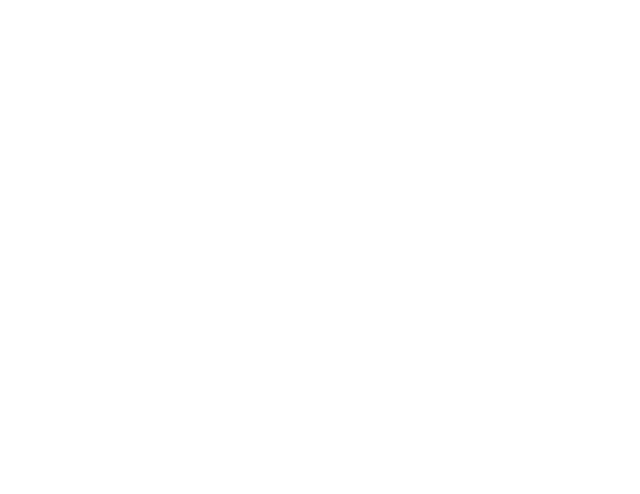
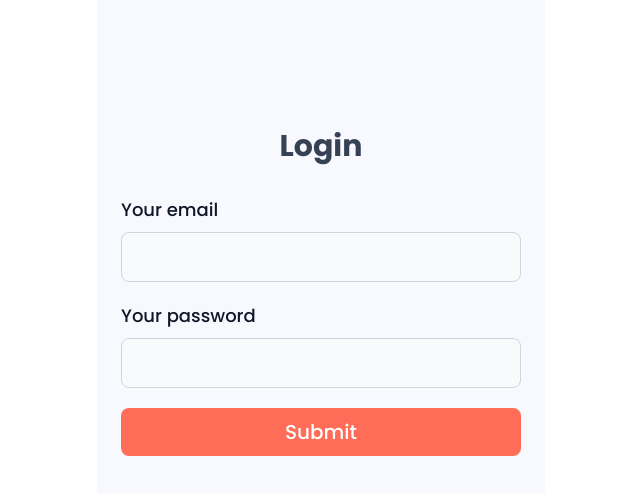
Before and after one commit to z4fL/food-order-app, a React (Vite) app: page /login in a window 1280 px wide. Before the commit this address had no page. Shown: the top 494 px of the page, without its empty margins (319-959 px from the left). Built offline with nearby package versions, Linux system fonts and the light colour scheme.

Commit message:
feat: add admin dashboard and login components; update routing in App

```diff
--- a/package.json
+++ b/package.json
@@ -12,6 +12,7 @@
   "dependencies": {
     "@heroicons/react": "^2.2.0",
     "@tailwindcss/vite": "^4.1.5",
+    "axios": "^1.9.0",
     "react": "^19.0.0",
     "react-dom": "^19.0.0",
     "react-router": "^7.6.0",
--- a/src/App.jsx
+++ b/src/App.jsx
@@ -7,6 +7,8 @@ import Cart from "./components/Cart";
 import DetailOrder from "./components/DetailOrder";
 import ScrollToTop from "./utilities/ScrollToTop";
 import SplashScreen from "./components/SplashScreen";
+import Dashboard from "./components/admin/Dashboard";
+import Login from "./components/admin/Login";
 
 function App() {
   const [showSplash, setShowSplash] = useState(
@@ -29,6 +31,8 @@ function App() {
         <Route index element={<Home />} />
         <Route path="cart" element={<Cart />} />
         <Route path="detail-order" element={<DetailOrder />} />
+        <Route path="dashboard" element={<Dashboard />} />
+        <Route path="login" element={<Login />} />
       </Routes>
     </CartProvider>
   );
--- /dev/null
+++ b/src/components/admin/Dashboard.jsx
@@ -0,0 +1,7 @@
+const Dashboard = () => {
+  return (
+    <div>Dashboard</div>
+  )
+}
+
+export default Dashboard
--- /dev/null
+++ b/src/components/admin/Login.jsx
@@ -0,0 +1,109 @@
+import axios from "axios";
+import { useEffect, useState } from "react";
+import { useNavigate } from "react-router";
+
+const Login = () => {
+  const [email, setEmail] = useState("");
+  const [password, setPassword] = useState("");
+
+  const [error, setError] = useState("");
+
+  const navigate = useNavigate();
+
+  useEffect(() => {
+    if (localStorage.getItem("access_token")) {
+      navigate("/dashboard");
+    }
+  });
+
+  const handleLogin = async (e) => {
+    e.preventDefault();
+
+    const formData = new FormData();
+    formData.append("email", email);
+    formData.append("password", password);
+
+    await axios
+      .post("http://localhost:8000/api/login", formData)
+      .then((res) => {
+        localStorage.setItem("access_token", res.data.access_token);
+
+        navigate("/dashboard");
+      })
+      .catch((error) => {
+        const errorStatus = error.response.status;
+
+        if (errorStatus == 401) {
+          setError("Email atau Password salah!");
+        } else {
+          setError(error.response.statusText);
+        }
+      });
+  };
+
+  return (
+    <div className="mx-auto min-h-screen max-w-md bg-[#F8F8FF] relative">
+      <div className="relative px-6 pb-14">
+        <h3 className="pt-32 font-poppins font-bold text-3xl text-center text-gray-700">
+          Login
+        </h3>
+        <div className="mt-8">
+          {error.length != 0 && (
+            <div
+              className="p-4 mb-4 text-lg text-red-800 rounded-lg bg-red-50"
+              role="alert"
+            >
+              {error}
+            </div>
+          )}
+
+          <form
+            onSubmit={handleLogin}
+            className="flex flex-col justify-center font-poppins"
+          >
+            <div className="mb-5">
+              <label
+                htmlFor="email"
+                className="block mb-2 text-lg font-medium text-gray-900"
+              >
+                Your email
+              </label>
+              <input
+                type="email"
+                id="email"
+                value={email}
+                onChange={(e) => setEmail(e.target.value)}
+                className="bg-gray-50 border border-gray-300 text-gray-900 text-lg rounded-lg focus:outline focus:outline-[#FF6D58] focus:border-[#FF6D58] block w-full p-2.5"
+                required
+              />
+            </div>
+            <div className="mb-5">
+              <label
+                htmlFor="password"
+                className="block mb-2 text-lg font-medium text-gray-900"
+              >
+                Your password
+              </label>
+              <input
+                type="password"
+                id="password"
+                value={password}
+                onChange={(e) => setPassword(e.target.value)}
+                className="bg-gray-50 border border-gray-300 text-gray-900 text-lg rounded-lg focus:outline focus:outline-[#FF6D58] focus:border-[#FF6D58] block w-full p-2.5"
+                required
+              />
+            </div>
+            <button
+              type="submit"
+              className="text-white bg-[#FF6D58] hover:bg-[#ff6e58de] focus:ring-4 focus:outline-none focus:ring-[#ffafa2] font-medium rounded-lg text-xl w-full px-5 py-2.5 text-center"
+            >
+              Submit
+            </button>
+          </form>
+        </div>
+      </div>
+    </div>
+  );
+};
+
+export default Login;
```
Also changed, not shown: 1 other file (tests, documents, lock files or other folders).
